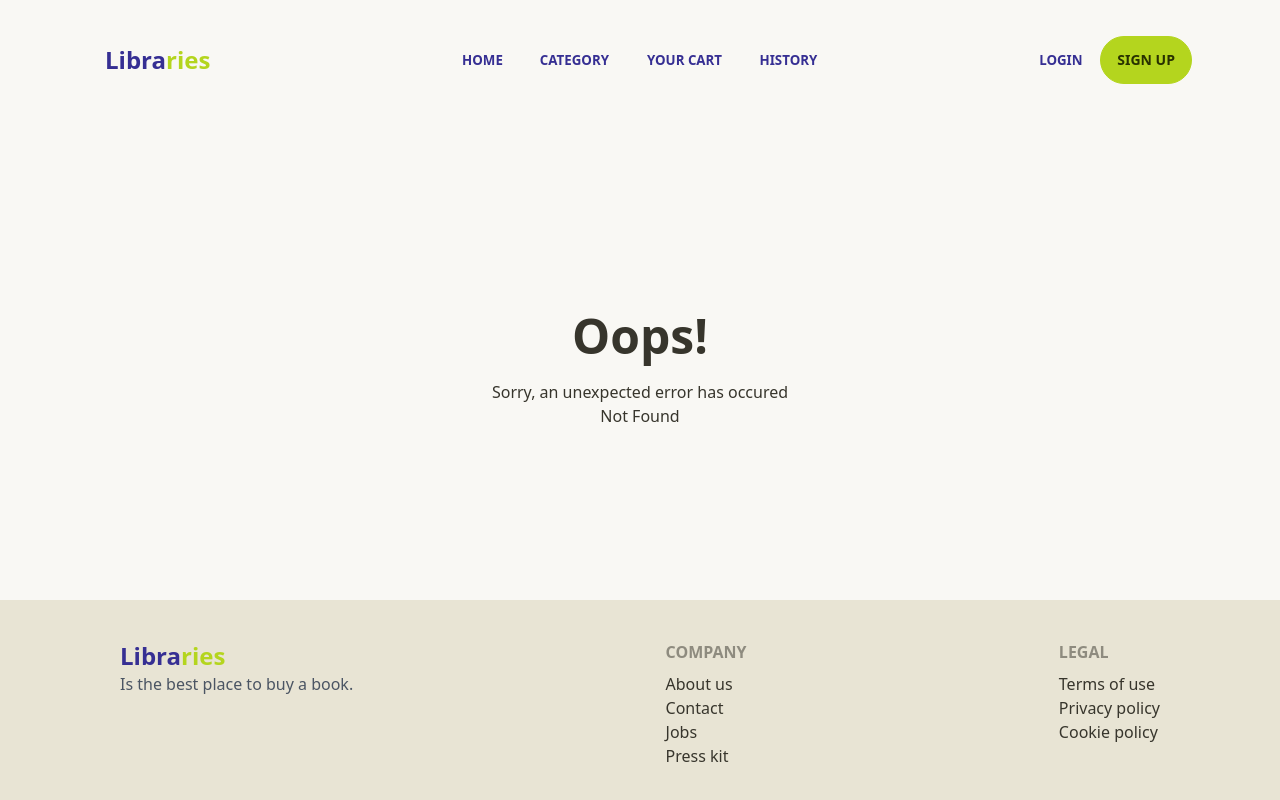
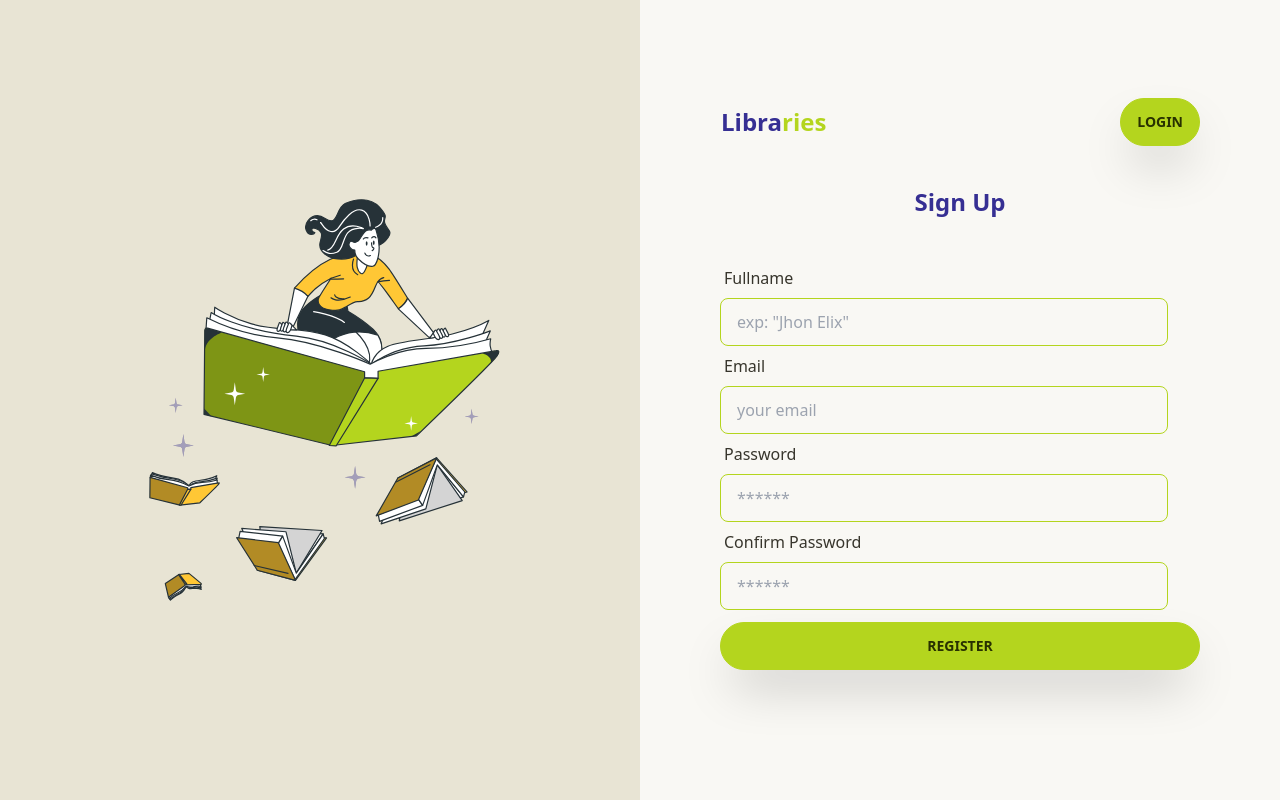
Before and after one commit to firmansubagjaa/Libraries-FE, a React (Vite) app: page /register in a window 1280 px wide. Shown: the top 800 px of the page. Built offline with nearby package versions, Linux system fonts and the light colour scheme.

Commit message:
add: register page

```diff
--- a/src/components/Fragments/FormLogin/index.jsx
+++ b/src/components/Fragments/FormLogin/index.jsx
@@ -8,7 +8,7 @@ export default function FormLogin() {
   return (
     <>
       <div className="flex justify-center pt-10">
-        <Heading2 classname="text-2xl font-bold text-primary">Login</Heading2>
+        <Heading2 classname="text-2xl font-bold text-primary">Sign In</Heading2>
       </div>
       <form className="w-full flex flex-col justify-center container my-10">
         <InputForms htmlfor="email" title="Email" type="email" name="email" id="email" placeholder="your email" classname="" />
--- /dev/null
+++ b/src/components/Fragments/FormRegister/index.jsx
@@ -0,0 +1,22 @@
+import React from "react";
+import InputForms from "../../Elements/input";
+import Button from "../../Elements/button";
+import { Link } from "react-router-dom";
+import Heading2 from "../../Elements/Heading/Heading2";
+
+export default function FormRegister() {
+  return (
+    <>
+      <div className="flex justify-center pt-10">
+        <Heading2 classname="text-2xl font-bold text-primary">Sign Up</Heading2>
+      </div>
+      <form className="w-full flex flex-col justify-center container my-10">
+        <InputForms htmlfor="name" title="Fullname" type="text" name="name" id="name" placeholder='exp: "Jhon Elix"' classname="" />
+        <InputForms htmlfor="email" title="Email" type="email" name="email" id="email" placeholder="your email" classname="" />
+        <InputForms htmlfor="password" title="Password" type="password" name="password" id="password" placeholder="******" classname="" />
+        <InputForms htmlfor="ConfirmPassword" title="Confirm Password" type="password" name="ConfirmPassword" id="ConfirmPassword" placeholder="******" classname="" />
+        <Button classname="mt-3 btn-secondary shadow-2xl">Register</Button>
+      </form>
+    </>
+  );
+}
--- a/src/components/Layouts/AuthLayout.jsx
+++ b/src/components/Layouts/AuthLayout.jsx
@@ -7,7 +7,7 @@ import HeroAuth from "../Fragments/HeroAuth";
 import Button from "../Elements/button";
 import FormLogin from "../Fragments/FormLogin";
 export default function AuthLayout(props) {
-  const { children } = props;
+  const { children, buttonTitle, to } = props;
 
   return (
     <>
@@ -16,7 +16,9 @@ export default function AuthLayout(props) {
           <Button classname="-ml-4 btn-ghost normal-case text-primary text-2xl font-bold" to="/">
             Libra<span className="text-secondary">ries</span>
           </Button>
-          <Button classname="btn-secondary shadow-2xl">Sign Up</Button>
+          <Button classname="btn-secondary shadow-2xl" to={to}>
+            {buttonTitle}
+          </Button>
         </div>
         {children}
       </HeroAuth>
--- a/src/main.jsx
+++ b/src/main.jsx
@@ -8,6 +8,7 @@ import { RouterProvider, createBrowserRouter } from "react-router-dom";
 import Home from "./pages/home";
 import ErrorPage from "./pages/404";
 import Login from "./pages/login";
+import Register from "./pages/register";
 
 const router = createBrowserRouter([
   {
@@ -19,6 +20,10 @@ const router = createBrowserRouter([
     path: "/login",
     element: <Login />,
   },
+  {
+    path: "/register",
+    element: <Register />,
+  },
 ]);
 
 ReactDOM.createRoot(document.getElementById("root")).render(
--- a/src/pages/login/index.jsx
+++ b/src/pages/login/index.jsx
@@ -7,7 +7,7 @@ import InputForms from "../../components/Elements/input";
 export default function Login() {
   return (
     <>
-      <AuthLayout>
+      <AuthLayout buttonTitle="Sign Up" to={"/register"}>
         <FormLogin />
       </AuthLayout>
     </>
--- /dev/null
+++ b/src/pages/register/index.jsx
@@ -0,0 +1,11 @@
+import React from "react";
+import AuthLayout from "../../components/Layouts/AuthLayout";
+import FormRegister from "../../components/Fragments/FormRegister";
+
+export default function Register() {
+  return (
+    <AuthLayout buttonTitle="Login" to={"/login"}>
+      <FormRegister />
+    </AuthLayout>
+  );
+}
```
